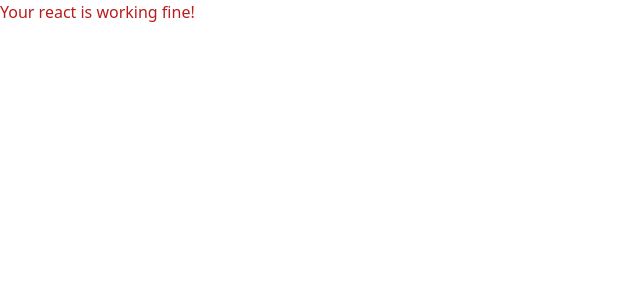
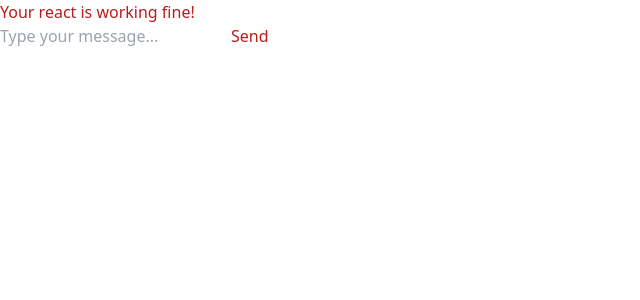
Before and after one commit to Henok-Belachew/Feedback-Chatbot, a React (Create React App) app in the folder Client/: page / in a window 1280 px wide. Shown: the top 300 px of the page, without its empty margins (0-640 px from the left). Built offline with nearby package versions, Linux system fonts and the light colour scheme.

Commit message:
ChatApp file is added

```diff
--- a/Client/src/App.jsx
+++ b/Client/src/App.jsx
@@ -1,9 +1,11 @@
 import React from 'react'
+import ChatApp from './ChatApp'
 
 function App() {
   return (
     <div className='text-red-700'>
       Your react is working fine!
+      <ChatApp/>
     </div>
   )
 }
--- /dev/null
+++ b/Client/src/ChatApp.jsx
@@ -0,0 +1,43 @@
+import React, { useState } from 'react';
+
+function ChatApp() {
+  const [messages, setMessages] = useState([]);
+  const [newMessage, setNewMessage] = useState('');
+
+  const handleSendMessage = () => {
+    if (newMessage.trim() === '') return;
+
+    const newMessages = [...messages, { text: newMessage, user: 'user' }];
+    setMessages(newMessages);
+    setNewMessage('');
+    // Add logic to send the message to the chatbot backend here
+  };
+
+  return (
+    <div className="chat-container">
+      <div className="chat-messages">
+        {messages.map((message, index) => (
+          <div key={index} className={`message ${message.user}`}>
+            {message.text}
+          </div>
+        ))}
+      </div>
+      <div className="input-container">
+        <input
+          type="text"
+          placeholder="Type your message..."
+          value={newMessage}
+          onChange={(e) => setNewMessage(e.target.value)}
+          onKeyPress={(e) => {
+            if (e.key === 'Enter') {
+              handleSendMessage();
+            }
+          }}
+        />
+        <button onClick={handleSendMessage}>Send</button>
+      </div>
+    </div>
+  );
+}
+
+export default ChatApp;
```
